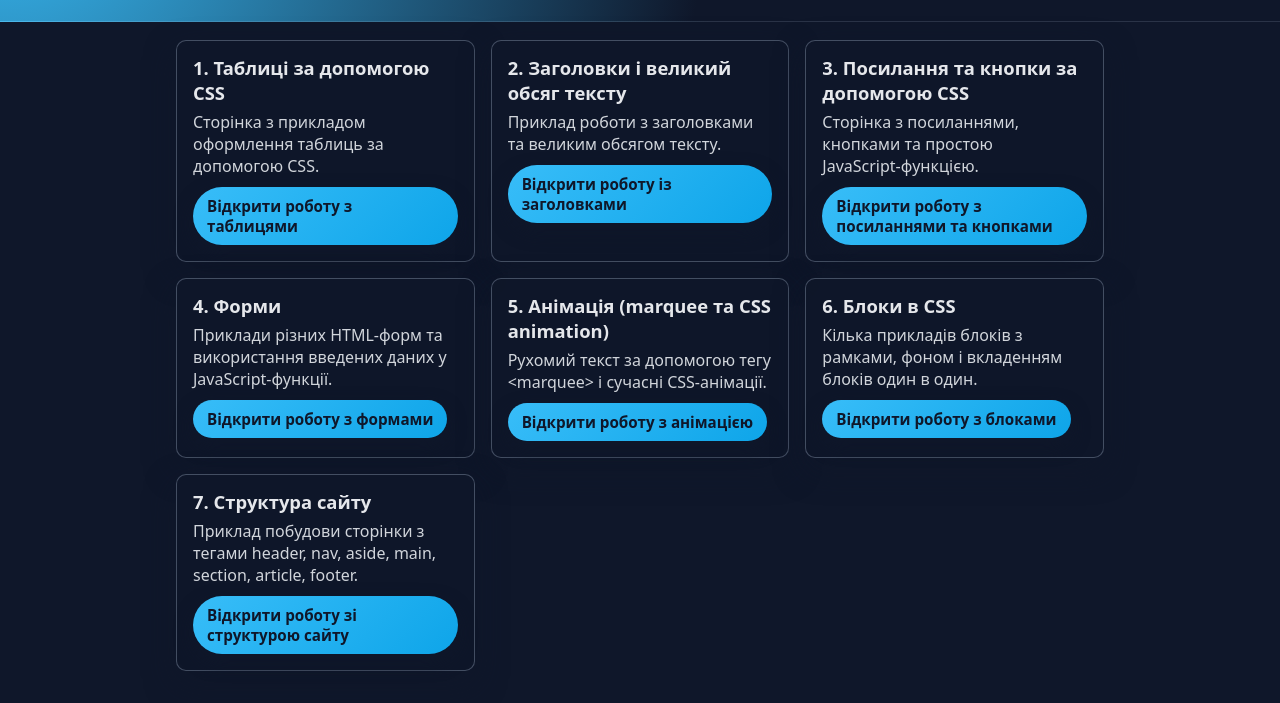
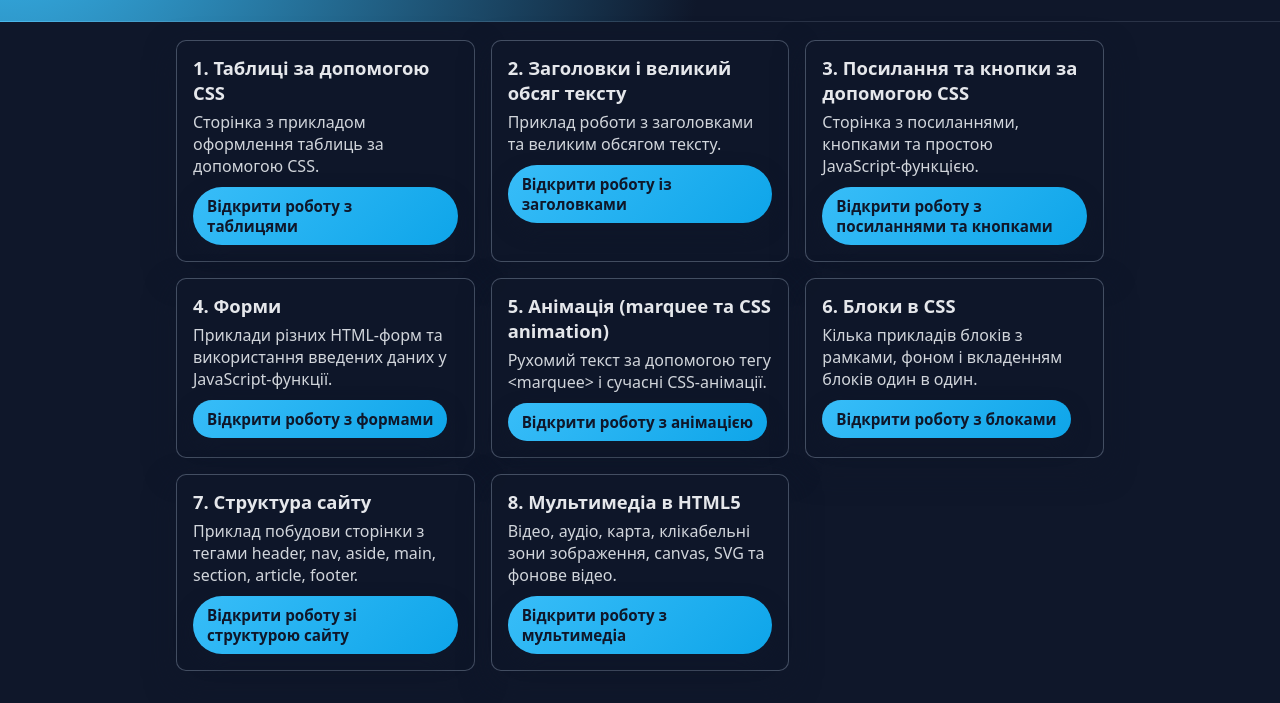
Before and after one commit to wissxi/School, a plain HTML site: page index.html in a window 1280 px wide. Shown: the part 126-829 px from the top of the page. Drawn offline with Linux system fonts and the light colour scheme.

Commit message:
Update index.html

```diff
--- a/index.html
+++ b/index.html
@@ -72,6 +72,14 @@
                     Відкрити роботу зі структурою сайту
                 </a>
             </article>
+
+            <article class="card">
+                <h3>8. Мультимедіа в HTML5</h3>
+                <p>Відео, аудіо, карта, клікабельні зони зображення, canvas, SVG та фонове відео.</p>
+                <a class="btn btn-primary" href="Multimedia%20in%20HTML5/" target="_blank">
+                    Відкрити роботу з мультимедіа
+                </a>
+            </article>
         </section>
 
     </main>
```
